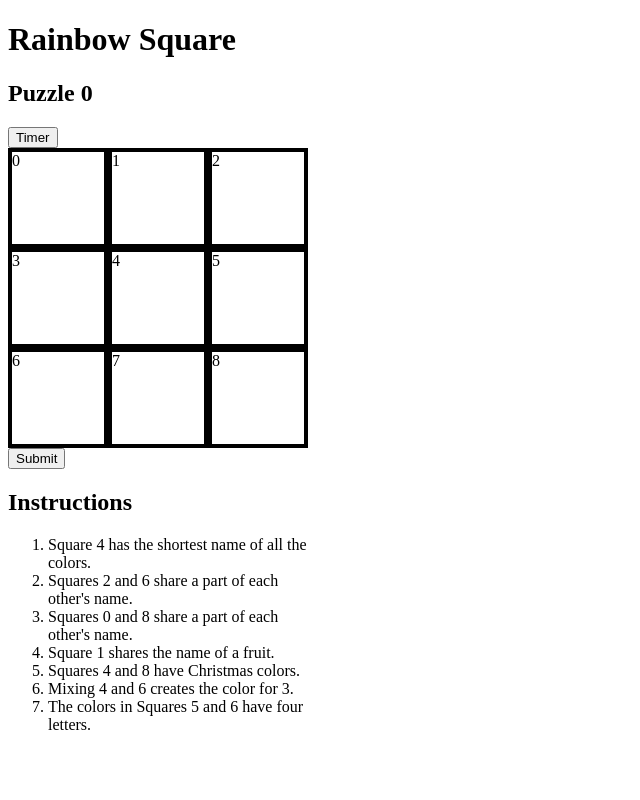
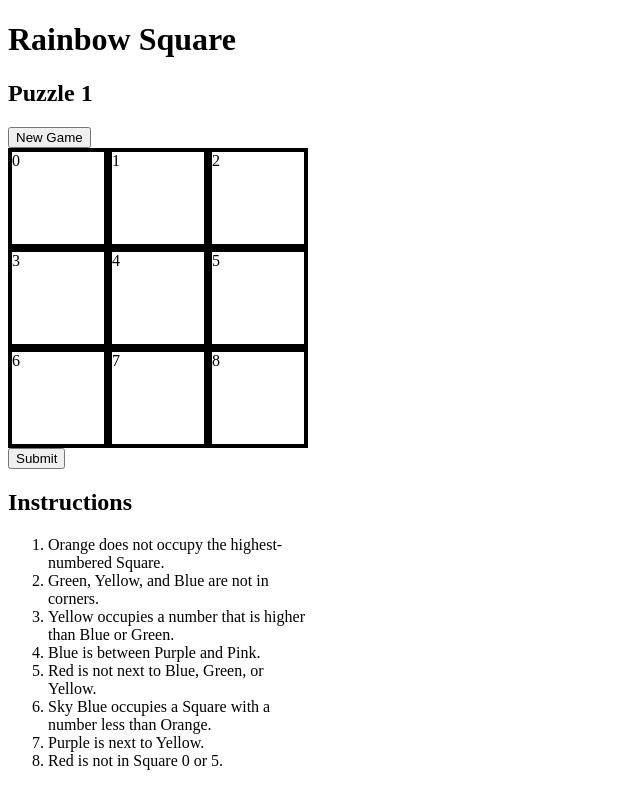
Before and after one commit to janesunpark/puzzler, a React app: page / in a window 1280 px wide. Shown: the whole page, without its empty margins (0-640 px from the left). Built offline with nearby package versions, Linux system fonts and the light colour scheme.

Commit message:
made minor edits to test the puzzle. right now both client side and server side serving from build.js

```diff
--- a/src/App.js
+++ b/src/App.js
@@ -10,7 +10,7 @@ import "./IncompletePrompt";
 function App() {
   const [state, updateState] = useState(
     {
-      puzzleId: 0,
+      puzzleId: 1,
       userId: '',
       isCompleted: false,
       clickedSquare: 99,
@@ -129,7 +129,7 @@ return (
     {state.isCompleted && state.openModal && !state.incorrectAnswers[0] && <CompletedPrompt puzzleId={state.puzzleId} closeModal={openModal} clearGame={clearGame} createAccount={createAccount}/>}
     {state.incorrectAnswers[0] && state.openModal && <IncompletePrompt closeModal={openModal} incorrectAnswers={state.incorrectAnswers} clearGame={clearGame}/>}
     <h2>Puzzle {state.puzzleId}</h2>
-    <div><button key={state.puzzleId} index={state.userId} onClick={()=>Date()}>Timer</button></div>
+    <div><button key={state.puzzleId} index={state.userId} onClick={() => clearGame()}>New Game</button></div>
     {squares}
     {state.clickedSquare !== 99 && (
     <div className="dropdown">
--- a/src/instructions.js
+++ b/src/instructions.js
@@ -17,9 +17,9 @@ const instructions = {
         2: 'Yellow occupies a number that is higher than Blue or Green.',
         3: 'Blue is between Purple and Pink.',
         4: 'Red is not next to Blue, Green, or Yellow.',
-        5: 'Sky Blue occupies a Square less than Orange.',
+        5: 'Sky Blue occupies a Square with a number less than Orange.',
         6: 'Purple is next to Yellow.',
-        7: 'Red is not in Square 0 or 5',
+        7: 'Red is not in Square 0 or 5.',
 
     },
 }
```
Also changed, not shown: 1 other file (tests, documents, lock files or other folders).
